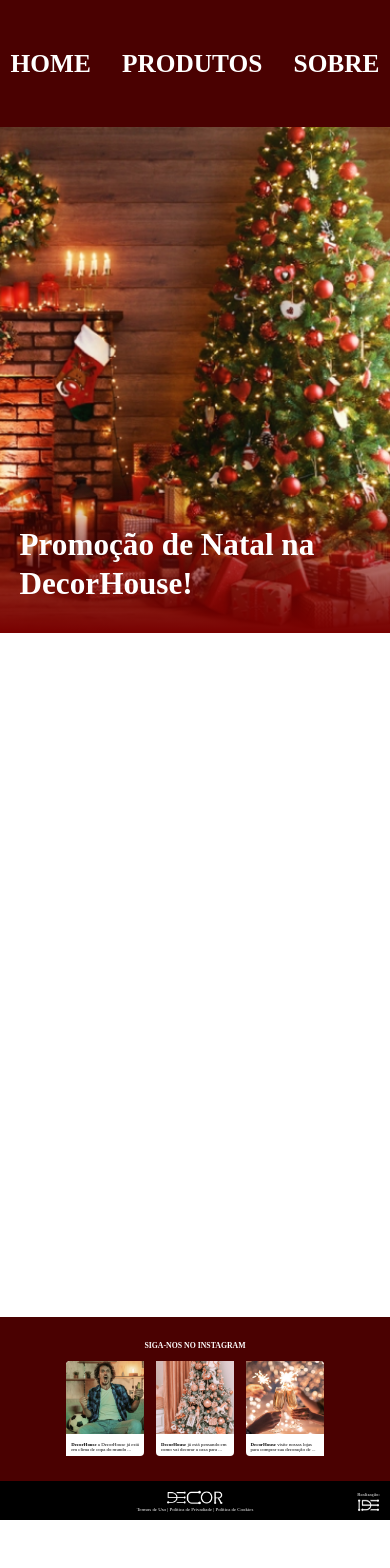
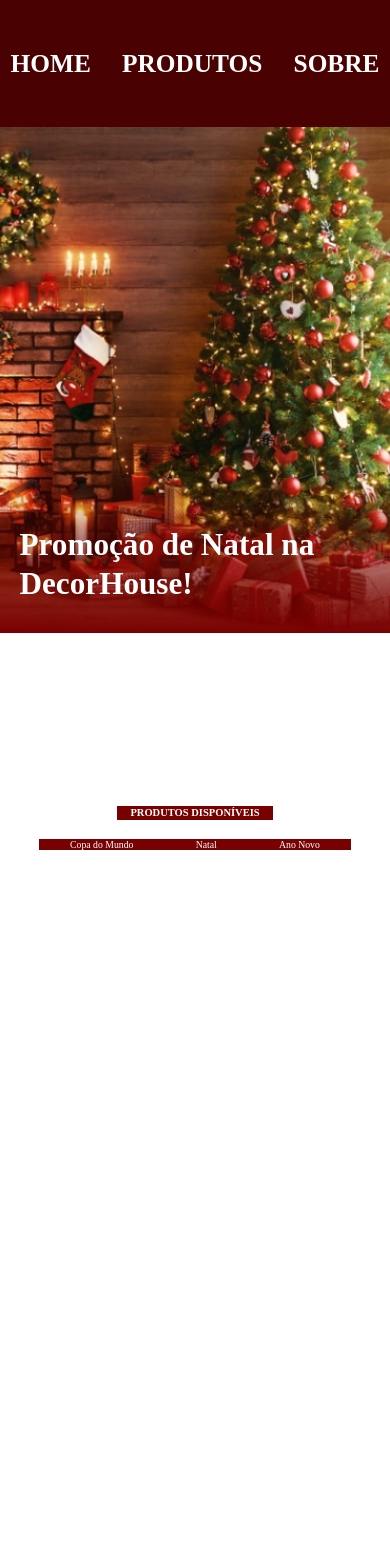
Before and after one commit to vitorholiveira/ps-ide, a React (Create React App) app: page / in a window 390 px wide. Shown: the top 1568 px of the page. Before the commit the page ends 1520 px from the top, so only its background shows below. Built offline with nearby package versions, Linux system fonts and the light colour scheme.

Commit message:
Produtos
Começo dos produtos e finalização do Instagram.

```diff
--- a/src/App.js
+++ b/src/App.js
@@ -1,6 +1,7 @@
 import React from 'react'
 import Header from './components/header'
 import Banner from './components/banner'
+import Produtos from './components/produtos'
 import Footer from './components/footer/Footer'
 import Instagram from './components/instagram/Instagram'
 
@@ -9,6 +10,7 @@ function App () {
     <div>
       <Header/>
       <Banner/>
+      <Produtos/>
       <br/><br/><br/><br/><br/><br/><br/><br/><br/><br/><br/><br/><br/><br/><br/><br/><br/><br/><br/><br/><br/><br/><br/><br/><br/><br/><br/><br/><br/><br/><br/><br/><br/><br/><br/><br/><br/><br/>
       <Instagram/>
       <Footer/>
--- a/src/components/banner/style.css
+++ b/src/components/banner/style.css
@@ -1,7 +1,7 @@
 
 .Banner {
     position: relative;
-    background-image: url(image23.png);
+    background-image: url(../../img/capa.png);
     background-size:cover;
     background-repeat: no-repeat;
     background-position: 50%, 50%;
--- a/src/components/footer/Footer.js
+++ b/src/components/footer/Footer.js
@@ -9,7 +9,7 @@ function Footer() {
       </div>
       <div className="logo">
         <img src={decor} alt="DECOR" />
-        <p>Termos de Uso | Politica de Privadiade | Política de Cookies</p>
+        <p><a href="#">Termos de Uso</a> | <a href="#">Politica de Privadiade</a> | <a href="#">Política de Cookies</a></p>
       </div>
       <div className="logoIDE">
         <p>Realização:</p>
--- a/src/components/footer/footer.css
+++ b/src/components/footer/footer.css
@@ -20,6 +20,16 @@
     align-items: center;
 }
 
+.logo a {
+    color: white;
+    text-decoration: none;
+}
+
+.logo a:hover{
+    color: #ea1538;
+    transition: .3s;
+}
+
 .logo img{
     height: 4.5vw;
     padding-bottom: .3vw;
@@ -37,3 +47,19 @@
 .logoIDE img{
     height: 4.15vw;
 }
+
+@media screen and (max-width: 767px) {
+    .footer {
+        height: 20vw;
+        font-size: 1.5vw;
+    }
+
+    .logo img {
+        height: 12vw;
+        padding-bottom: .3vw;
+    }
+
+    .logoIDE img{
+        height: 6vw;
+    }
+}
--- a/src/components/header/index.jsx
+++ b/src/components/header/index.jsx
@@ -6,7 +6,7 @@ export default function Header() {
         <header id="home"className="Header">
             <div className="Fields">
                 <a href="#home"><b>HOME</b></a>
-                <a href="#"><b>PRODUTOS</b></a>
+                <a href="#produtos"><b>PRODUTOS</b></a>
                 <a href="#sobre"><b>SOBRE</b></a>
             </div>
         </header>
--- a/src/components/instagram/Instagram.js
+++ b/src/components/instagram/Instagram.js
@@ -6,7 +6,7 @@ import anonovo from '../../img/anonovo.png'
 function Instagram() {
     return (
         <div className="container">
-            <div id="insta"className="children">
+            <div id="insta" className="children">
                 <p><b>SIGA-NOS NO INSTAGRAM</b></p>
                 <ul className="fotos">
                     <li className="copa">
--- a/src/components/instagram/instagram.css
+++ b/src/components/instagram/instagram.css
@@ -17,7 +17,7 @@
 }
 .children p{
     font-size: 2vw;
-    padding: 2%;
+    padding: 1vw;
 }
 
 .fotos {
@@ -53,3 +53,43 @@
 .fotos li img {
     width: 20vw;
 }
+
+@media screen and (max-width: 767px) {
+    .container {
+        height: 190vw;
+    }
+
+    .fotos {
+        flex-direction: column;
+    }
+
+    .fotos li {
+        margin: 2vw;
+    }
+    .fotos li img {
+        width: 45vw;
+    }
+
+    .fotos li p{
+        width: 40vw;
+        font-size: 2vw;
+        padding: 2.5vw;
+        padding-top: 1vw;
+    }
+
+    .copa {
+        border-radius: 3vw 0vw 3vw 0vw;
+    }
+
+    .natal{
+        border-radius: 0vw 0vw 3vw 3vw;
+    }
+
+    .anonovo {
+        border-radius: 0vw 3vw 0vw 3vw;
+    }
+
+    .children p {
+        font-size: 6vw;
+    }
+}
--- /dev/null
+++ b/src/components/produtos/index.jsx
@@ -0,0 +1,15 @@
+import './style.css';
+
+export default function Produtos() {
+
+    return (
+        <div id="produtos"className="Produto">
+            <div className="titulo">
+                <p>PRODUTOS DISPONÍVEIS</p>
+            </div>
+            <div className="menu">
+                    <p>Copa do Mundo</p><p>Natal</p><p>Ano Novo</p>
+            </div>
+        </div>
+    )
+}
--- /dev/null
+++ b/src/components/produtos/style.css
@@ -0,0 +1,33 @@
+.Produto {
+    display: flex;
+    flex-direction: column;
+    align-items: center;
+    justify-content: center;
+    color: white;
+    height: 100vw;
+}
+
+.Produto .titulo {
+    display: flex;
+    height: 3.7vw;
+    justify-content: center;
+    align-items: center;
+    font-family: 'Poppins';
+    font-style: normal;
+    font-weight: 700;
+    font-size: 2.7vw;
+    line-height: 6vw;
+    width: 40vw;
+    background: #780000;
+}
+
+.Produto .menu {
+    margin-top: 5vw;
+    font-size: 2.5vw;
+    background: #780000;
+    width: 80vw;
+    display: flex;
+    flex-direction: row;
+    align-items: center;
+    justify-content: space-around;
+}
```
Also changed, not shown: src/components/About.js (+3 -4 lines), src/components/banner/image23.png (deleted).
